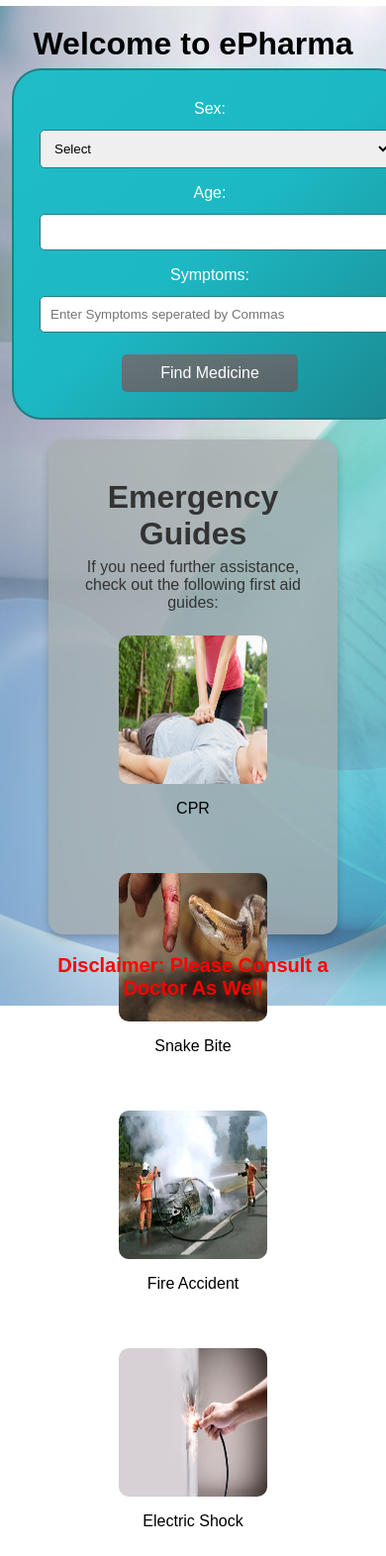
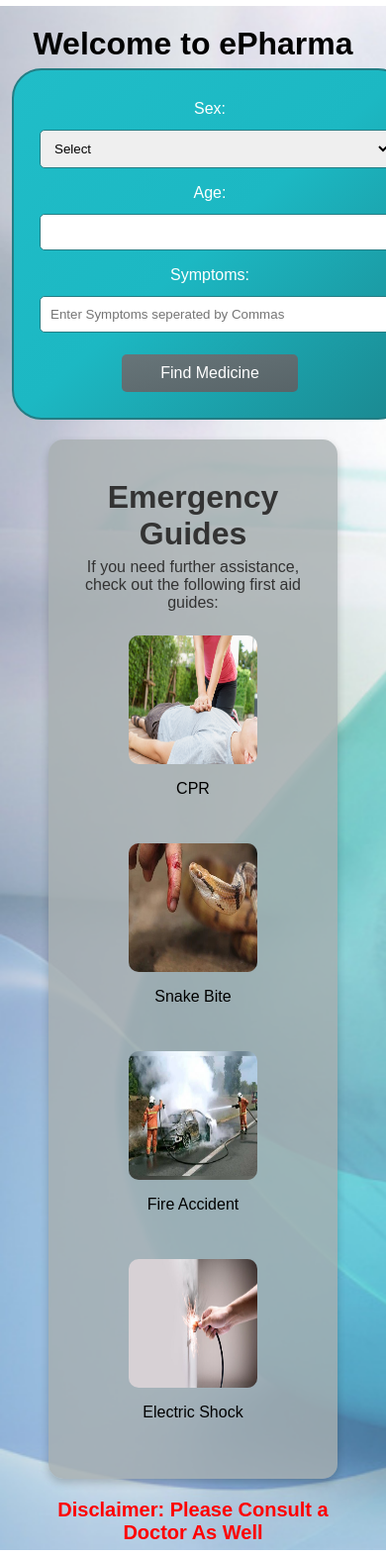
Before and after one commit to TAMALAMPUDISRIGOWTHAMREDDY/frontend, a Python web app: template templates/index.html in a window 390 px wide; the page is wider, and only the part inside the window is pictured. Shown: that part at 99% size. Before the commit the page ends 1542 px from the top of that part, so only its background shows below. Run offline with Jinja, Linux system fonts and the light colour scheme; the template is opened without the code that fills it, so the values that code supplies are empty.

Commit message:
Update styles.css

```diff
--- a/static/css/styles.css
+++ b/static/css/styles.css
@@ -82,7 +82,7 @@ button:hover {
     margin:auto;
     width:70%;
     height:300px;;
-    gap: 20px;
+    gap: 10px;
 }
 
 .emergency li {
@@ -95,6 +95,7 @@ button:hover {
 
 /* First Aid Images with Updated Paths */
 .emergency img {
+    flex-wrap: wrap;
     width: 150px;
     height: 150px;
     border-radius: 10px;
@@ -104,24 +105,6 @@ button:hover {
 .emergency img:hover {
     transform: scale(1.1);
 }
-
-/* Specific Image Paths */
-#cpr img {
-    content: url("/static/images/cpr.jpg");
-}
-
-#snake_bites img {
-    content: url("/static/images/snake_bite.jpg");
-}
-
-#fire_accidents img {
-    content: url("/static/images/fire_accident.jpg");
-}
-
-#electric_shocks img {
-    content: url("/static/images/electric_shock.jpg");
-}
-
 /* First Aid Content */
 .first-aid {
     width: 80%;
@@ -171,3 +154,21 @@ button:hover {
     color:rgba(255,0,0,1.2);
     font-size: 20px;
 }
+@media only screen and (max-width:1475px){
+    .emergency{
+        height:550px;;
+    }
+    .emergency img{
+        width:130px;
+        height:130px;
+    }
+}
+@media only screen and (max-width:700px){
+    .emergency{
+        height:1050px;;
+    }
+    .emergency img{
+        width:130px;
+        height:130px;
+    }
+}
```
